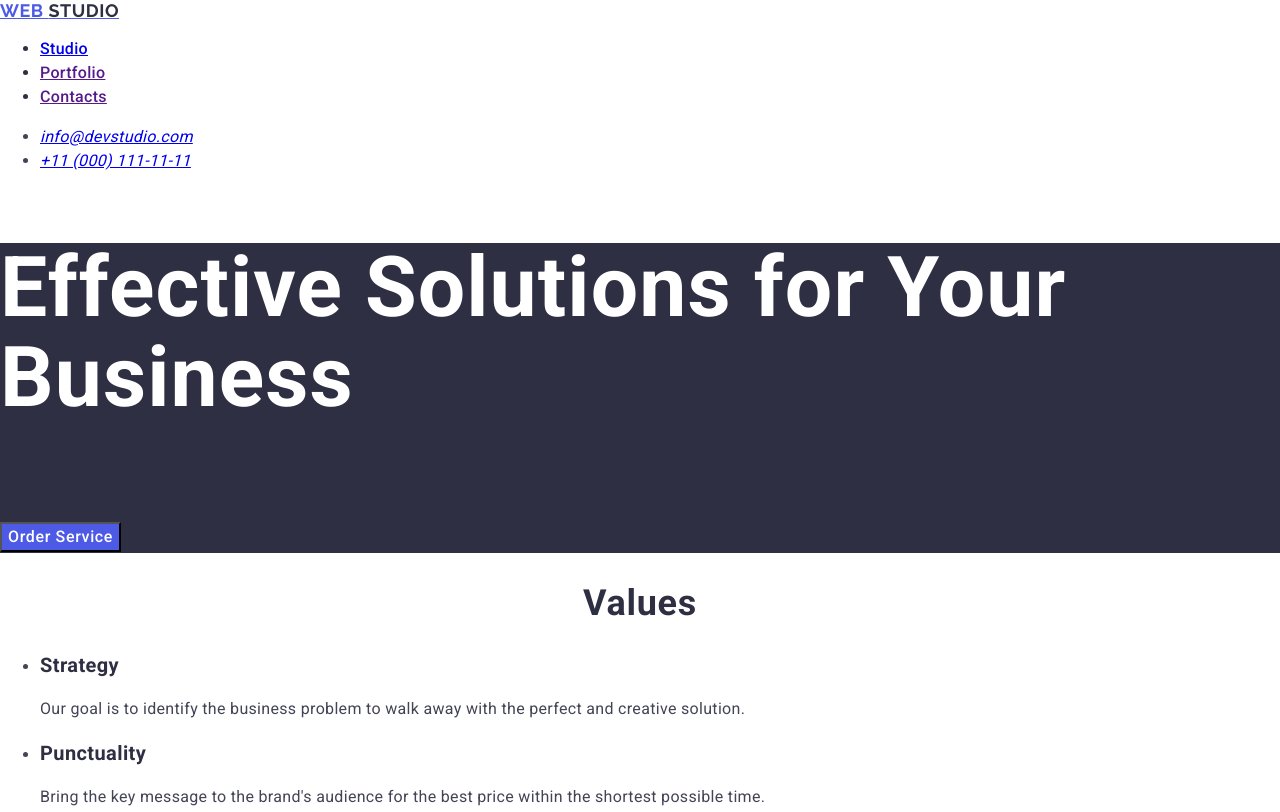
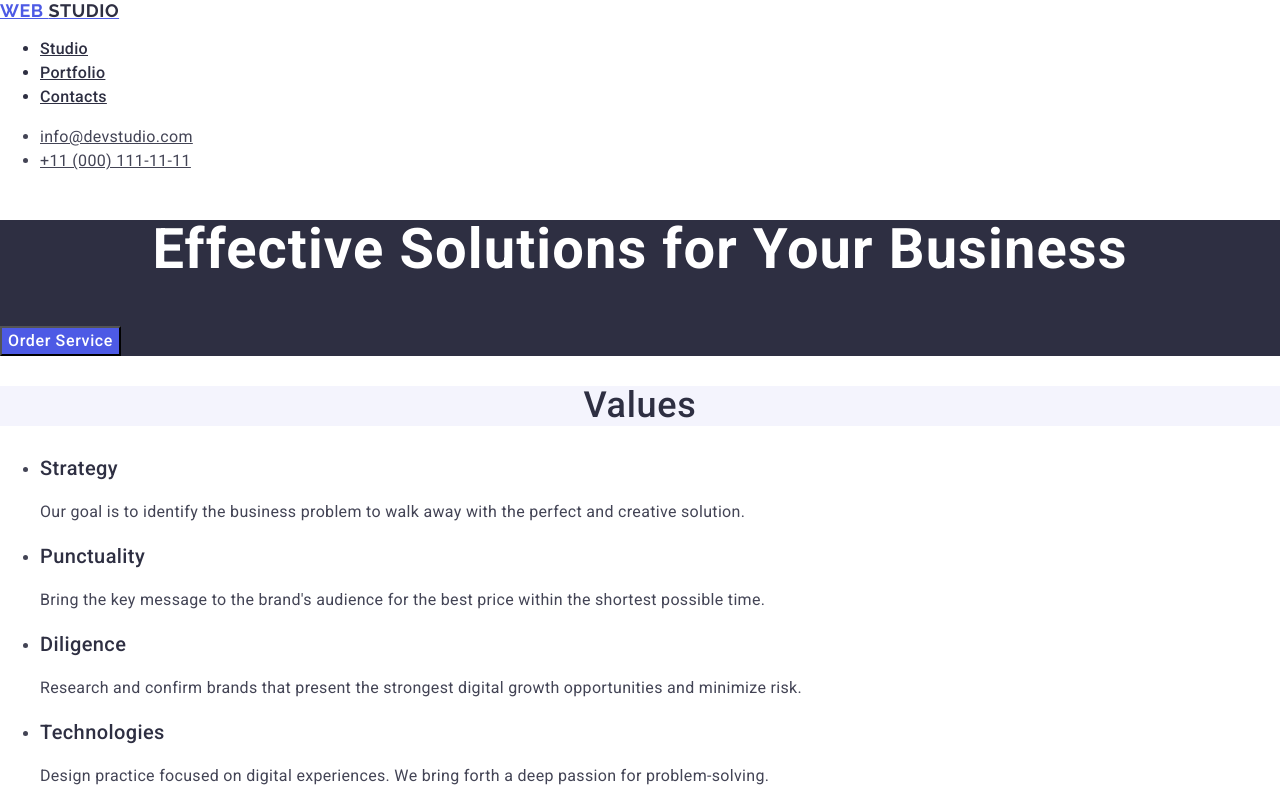
Before and after one commit to AlinaHvozdikovska/goit-markup-hw-02, a plain HTML site: page index.html in a window 1280 px wide. Shown: the top 812 px of the page. Drawn offline with nearby package versions, Linux system fonts and the light colour scheme.

Commit message:
fix styles.css

```diff
--- a/css/styles.css
+++ b/css/styles.css
@@ -1,11 +1,12 @@
 body {
-  font-family: "Roboto", "Raleway", sans-serif;
+  font-family: "Roboto", sans-serif;
   font-size: 16px;
   color: #434455;
   background-color: #fff;
 }
 
-.page-nav {
+.page-nav,
+.page-nav-link {
   font-weight: 500;
   font-size: 16px;
   /* line-height: 24px; */
@@ -28,7 +29,7 @@ body {
   font-weight: 700;
   font-size: 18px;
   /* line-height: 21px; */
-  line-height: 1.16667;
+  line-height: 1.17;
   letter-spacing: 0.03em;
   text-transform: uppercase;
   color: #4d5ae5;
@@ -38,13 +39,15 @@ body {
   font-weight: 700;
   font-size: 18px;
   /* line-height: 21px; */
-  line-height: 1.16667;
+  line-height: 1.17;
   letter-spacing: 0.03em;
   text-transform: uppercase;
   color: #2e2f42;
 }
 
-.contacts {
+.contacts,
+.contacts-link {
+  font-style: normal;
   font-size: 16px;
   /* line-height: 24px; */
   line-height: 1.5;
@@ -52,20 +55,27 @@ body {
   color: #434455;
 }
 
-.contacts-link:hover {
+.contacts-link:hover,
+.contacts-link:focus {
   color: #404bbf;
+}
+
+.header {
+  background-color: #2e2f42;
 }
 
 .page-header {
   font-size: 56px;
   /* line-height: 60px; */
-  line-height: 1.07143;
+  line-height: 1.07;
+  text-align: center;
   letter-spacing: 0.02em;
   color: #fff;
   background-color: #2e2f42;
 }
 
 .page-header-btn {
+  font-family: "Roboto", sans-serif;
   cursor: pointer;
   background-color: #4d5ae5;
   font-weight: 500;
@@ -76,25 +86,32 @@ body {
   color: #fff;
 }
 
-.page-header-btn-link:hover {
+.page-header-btn-link:hover,
+.page-header-btn-link:focus {
   background-color: #404bbf;
 }
 
 .page-title {
+  font-weight: 500;
   font-size: 36px;
   /* line-height: 40px; */
-  line-height: 1.11111;
+  line-height: 1.11;
   letter-spacing: 0.02em;
   text-align: center;
   color: #2e2f42;
+  background-color: #f4f4fd;
+  text-transform: capitalize;
 }
 
 .section-title {
+  font-weight: 500;
   font-size: 20px;
   /* line-height: 24px; */
   line-height: 1.2;
   letter-spacing: 0.02em;
   color: #2e2f42;
+  background-color: #ffffff;
+  text-transform: capitalize;
 }
 
 .text {
@@ -110,10 +127,11 @@ body {
 }
 
 .logo-text-vault {
+  font-family: "Raleway", sans-serif;
   font-size: 18px;
-
+  font-weight: 700;
   /* line-height: 21px; */
-  line-height: 1.16667;
+  line-height: 1.17;
   letter-spacing: 0.03em;
   text-transform: uppercase;
   color: #f4f4fd;
--- a/index.html
+++ b/index.html
@@ -57,8 +57,8 @@
     <main>
       <!--Solutions for your business-->
 
-      <section class="page-header">
-        <h1>Effective Solutions for Your Business</h1>
+      <section class="header">
+        <h1 class="page-header">Effective Solutions for Your Business</h1>
         <button type="button" class="page-header-btn">
           <span class="page-header-btn-link"> Order Service </span>
         </button>
```
